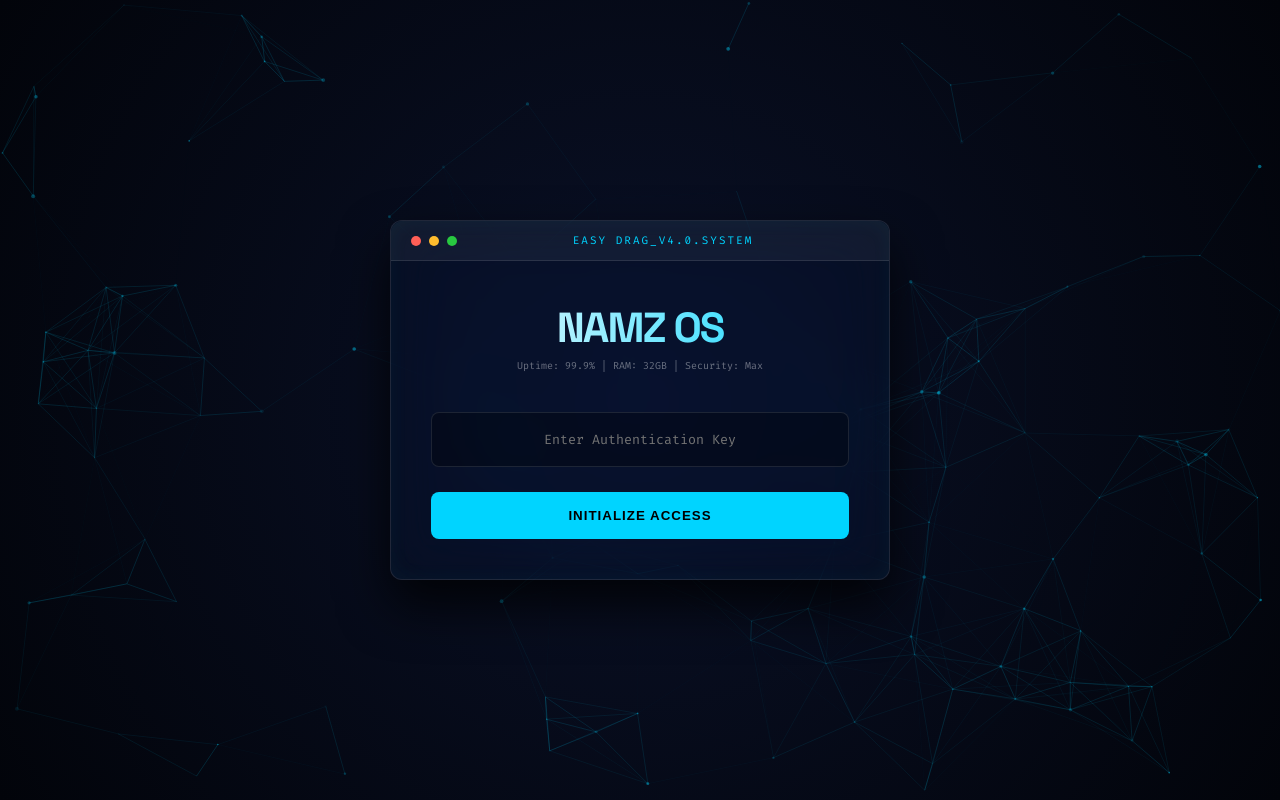
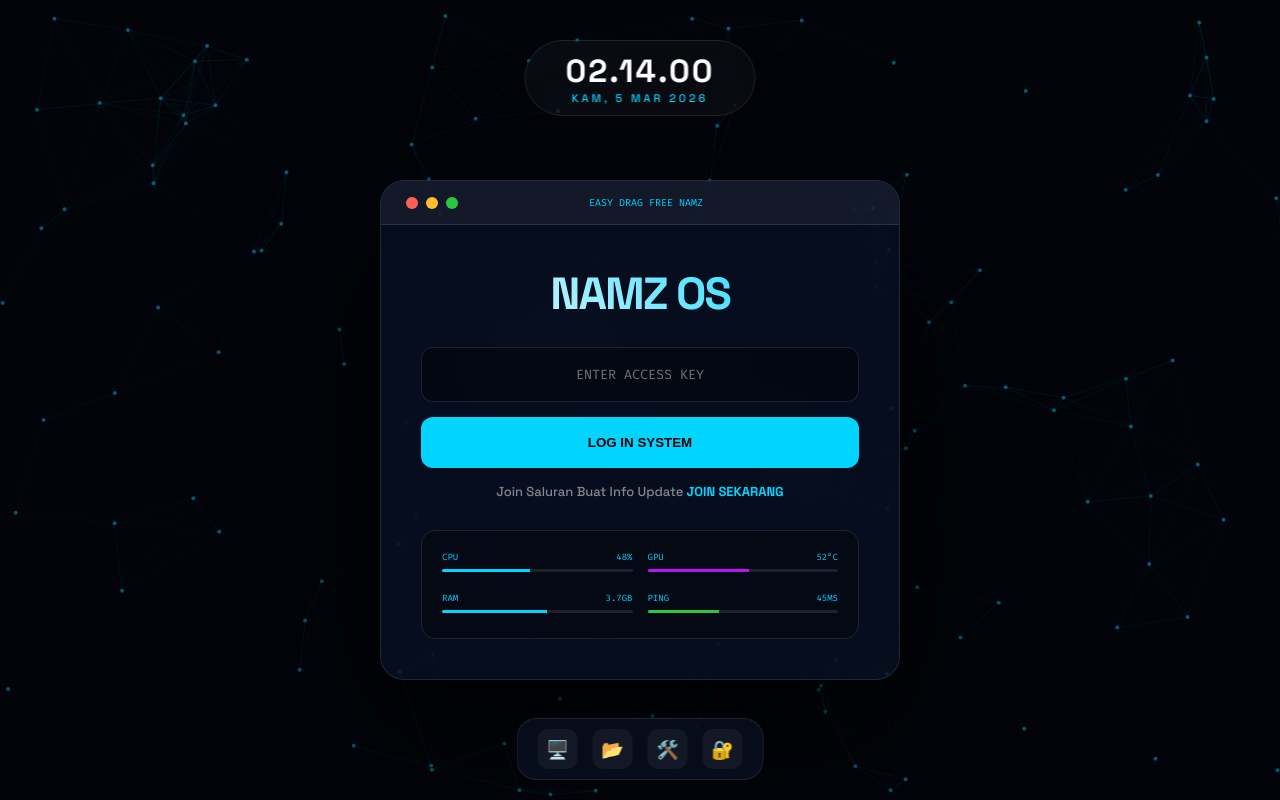
Before and after one commit to anamprojek03/namzfree, a plain HTML site: page index.html in a window 1280 px wide. Drawn offline with nearby package versions, Linux system fonts and the light colour scheme.

Commit message:
Revamp HTML structure and styles for NAMZ OS
Updated the HTML structure and styles for the NAMZ OS interface, including changes to the title, layout, and added a clock widget. Enhanced the authentication and dashboard sections for better user interaction.

```diff
--- a/index.html
+++ b/index.html
@@ -3,20 +3,21 @@
 <head>
     <meta charset="UTF-8">
     <meta name="viewport" content="width=device-width, initial-scale=1.0">
-    <title>NAMZ EASY DRAG | OS QUANTUM TERMINAL</title>
+    <title>NAMZ | EASY DRAG FREE</title>
     <link href="https://fonts.googleapis.com/css2?family=Space+Grotesk:wght@300;500;700&family=Fira+Code:wght@400&display=swap" rel="stylesheet">
     <style>
         :root {
             --primary: #00d4ff;
-            --secondary: #0051ff;
-            --dark-deep: #02040a;
-            --glass-border: rgba(255, 255, 255, 0.1);
+            --accent: #bc13fe;
+            --glass: rgba(10, 20, 40, 0.6);
+            --border: rgba(255, 255, 255, 0.1);
+            --danger: #ff5f57;
         }
 
         * { margin: 0; padding: 0; box-sizing: border-box; cursor: crosshair; }
 
         body {
-            background-color: var(--dark-deep);
+            background: #02040a;
             color: white;
             font-family: 'Space Grotesk', sans-serif;
             height: 100vh;
@@ -26,154 +27,115 @@
             align-items: center;
         }
 
-        /* Particles HD Background */
-        #particles-js {
+        /* --- BACKGROUND PARTIKEL --- */
+        #particles-js { position: fixed; top: 0; left: 0; width: 100%; height: 100%; z-index: 1; }
+
+        /* --- JAM DI TENGAH ATAS --- */
+        .clock-widget {
             position: fixed;
-            top: 0; left: 0;
-            width: 100%; height: 100%;
-            z-index: 1;
-            background: radial-gradient(circle at center, #0a1128 0%, #02040a 100%);
+            top: 40px;
+            left: 50%;
+            transform: translateX(-50%);
+            text-align: center;
+            z-index: 20;
+            background: rgba(255, 255, 255, 0.03);
+            padding: 10px 40px;
+            border-radius: 50px;
+            backdrop-filter: blur(10px);
+            border: 1px solid var(--border);
         }
+        #time { font-size: 32px; font-weight: 700; letter-spacing: 2px; }
+        #date { font-size: 11px; color: var(--primary); letter-spacing: 3px; }
 
-        /* Jendela Komputer (Glassmorphism) */
+        /* --- JENDELA PC UTAMA --- */
         .pc-window {
             position: relative;
             z-index: 10;
-            width: 500px;
-            background: rgba(10, 20, 40, 0.4);
-            backdrop-filter: blur(25px) saturate(150%);
-            -webkit-backdrop-filter: blur(25px) saturate(150%);
-            border: 1px solid var(--glass-border);
-            border-radius: 12px;
-            box-shadow: 0 25px 50px rgba(0, 0, 0, 0.8),
-                        inset 0 0 20px rgba(0, 212, 255, 0.05);
-            animation: bootUp 1.2s cubic-bezier(0.16, 1, 0.3, 1);
+            width: 520px;
+            margin-top: 60px;
+            background: var(--glass);
+            backdrop-filter: blur(40px) saturate(200%);
+            border: 1px solid var(--border);
+            border-radius: 24px;
+            box-shadow: 0 50px 150px rgba(0, 0, 0, 0.9);
+            animation: bootAnim 1s cubic-bezier(0.19, 1, 0.22, 1);
+            overflow: hidden;
         }
 
-        @keyframes bootUp {
-            from { opacity: 0; transform: scale(0.8) translateY(50px); filter: blur(10px); }
-            to { opacity: 1; transform: scale(1) translateY(0); filter: blur(0); }
-        }
+        @keyframes bootAnim { from { opacity: 0; transform: scale(0.95) translateY(20px); } to { opacity: 1; transform: scale(1) translateY(0); } }
 
-        /* Window Header */
         .window-header {
-            padding: 12px 20px;
+            padding: 15px 25px;
             background: rgba(255, 255, 255, 0.05);
-            border-bottom: 1px solid var(--glass-border);
-            display: flex;
-            justify-content: space-between;
-            align-items: center;
-            border-radius: 12px 12px 0 0;
+            border-bottom: 1px solid var(--border);
+            display: flex; justify-content: space-between; align-items: center;
         }
 
         .dots { display: flex; gap: 8px; }
-        .dot { width: 10px; height: 10px; border-radius: 50%; }
-        .red { background: #ff5f57; }
-        .yellow { background: #febc2e; }
-        .green { background: #28c840; }
+        .dot { width: 12px; height: 12px; border-radius: 50%; }
+        .red { background: var(--danger); } .yellow { background: #febc2e; } .green { background: #28c840; }
 
-        .header-title {
-            font-size: 11px;
-            font-family: 'Fira Code', monospace;
-            letter-spacing: 2px;
+        .window-body { padding: 40px; text-align: center; }
+        .brand { font-size: 45px; font-weight: 700; letter-spacing: -2px; background: linear-gradient(45deg, #fff, var(--primary)); -webkit-background-clip: text; -webkit-text-fill-color: transparent; margin-bottom: 25px; }
+
+        input {
+            width: 100%; padding: 18px; background: rgba(0, 0, 0, 0.4);
+            border: 1px solid var(--border); border-radius: 12px;
+            color: white; font-family: 'Fira Code'; outline: none;
+            transition: 0.3s; text-align: center; margin-bottom: 15px;
+        }
+        input:focus { border-color: var(--primary); box-shadow: 0 0 20px rgba(0, 212, 255, 0.2); }
+
+        .btn-exe {
+            width: 100%; padding: 18px; background: var(--primary);
+            color: #000; border: none; border-radius: 12px;
+            font-weight: 700; text-transform: uppercase; cursor: pointer; transition: 0.4s;
+            margin-bottom: 15px;
+        }
+        .btn-exe:hover { background: #fff; transform: translateY(-2px); box-shadow: 0 10px 30px rgba(0, 212, 255, 0.4); }
+
+        /* --- TEKS BELI KEY --- */
+        .buy-notice {
+            font-size: 13px;
+            color: rgba(255,255,255,0.5);
+            margin-bottom: 30px;
+        }
+        .buy-notice a {
             color: var(--primary);
-            text-transform: uppercase;
+            text-decoration: none;
+            font-weight: bold;
         }
 
-        /* Content Area */
-        .window-body {
-            padding: 40px;
-            text-align: center;
+        /* --- MONITOR CPU/GPU INTEGRATED --- */
+        .system-monitor-integrated {
+            background: rgba(0, 0, 0, 0.3);
+            border-radius: 15px;
+            padding: 20px;
+            border: 1px solid var(--border);
+            display: grid;
+            grid-template-columns: 1fr 1fr;
+            gap: 15px;
+            text-align: left;
         }
 
-        .brand {
-            font-weight: 700;
-            font-size: 42px;
-            letter-spacing: -2px;
-            margin-bottom: 5px;
-            background: linear-gradient(to right, #fff, var(--primary));
-            -webkit-background-clip: text;
-            -webkit-text-fill-color: transparent;
-        }
+        .stat-item { margin-bottom: 5px; }
+        .stat-label { font-family: 'Fira Code'; font-size: 9px; color: var(--primary); display: flex; justify-content: space-between; margin-bottom: 6px; text-transform: uppercase; }
+        .stat-bar-bg { width: 100%; height: 3px; background: rgba(255,255,255,0.1); border-radius: 2px; overflow: hidden; }
+        .stat-bar-fill { height: 100%; background: var(--primary); width: 0%; transition: width 1.5s ease-in-out; }
 
-        .system-status {
-            font-family: 'Fira Code', monospace;
-            font-size: 10px;
-            color: rgba(255, 255, 255, 0.4);
-            margin-bottom: 40px;
-        }
+        /* --- DASHBOARD VIEW --- */
+        #dashboard { display: none; }
+        .data-grid { display: grid; grid-template-columns: 1fr 1fr; gap: 12px; margin-bottom: 20px; text-align: left; }
+        .data-item { background: rgba(255,255,255,0.05); padding: 12px; border-radius: 10px; border: 1px solid var(--border); font-size: 13px; }
+        .data-label { font-size: 9px; color: var(--primary); text-transform: uppercase; margin-bottom: 4px; }
 
-        /* Input Cyber */
-        .input-box {
-            position: relative;
-            margin-bottom: 25px;
-        }
+        .dl-final { display: block; width: 100%; padding: 18px; background: transparent; border: 1px solid var(--primary); color: var(--primary); text-align: center; border-radius: 12px; text-decoration: none; font-weight: 700; transition: 0.3s; margin-bottom: 25px; }
+        .dl-final:hover { background: var(--primary); color: #000; }
 
-        input {
-            width: 100%;
-            padding: 18px;
-            background: rgba(0, 0, 0, 0.3);
-            border: 1px solid var(--glass-border);
-            border-radius: 8px;
-            color: white;
-            font-family: 'Fira Code';
-            outline: none;
-            transition: 0.3s;
-            text-align: center;
-        }
-
-        input:focus {
-            border-color: var(--primary);
-            box-shadow: 0 0 15px rgba(0, 212, 255, 0.2);
-        }
-
-        /* Button OS */
-        .btn-exe {
-            width: 100%;
-            padding: 16px;
-            background: var(--primary);
-            color: #000;
-            border: none;
-            border-radius: 8px;
-            font-weight: 700;
-            text-transform: uppercase;
-            letter-spacing: 1px;
-            cursor: pointer;
-            transition: 0.3s ease;
-        }
-
-        .btn-exe:hover {
-            background: #fff;
-            transform: translateY(-2px);
-            box-shadow: 0 10px 20px rgba(0, 212, 255, 0.4);
-        }
-
-        /* Dashboard View */
-        #dashboard { display: none; text-align: left; }
-
-        .info-row {
-            padding: 10px;
-            border-bottom: 1px solid rgba(255,255,255,0.05);
-            font-size: 13px;
-        }
-
-        .label { color: var(--primary); margin-right: 10px; }
-
-        .dl-trigger {
-            margin-top: 25px;
-            display: block;
-            text-align: center;
-            background: transparent;
-            border: 1px solid var(--primary);
-            color: var(--primary);
-            padding: 15px;
-            text-decoration: none;
-            border-radius: 8px;
-            font-weight: 600;
-            transition: 0.3s;
-        }
-
-        .dl-trigger:hover { background: var(--primary); color: black; }
+        /* --- TASKBAR --- */
+        .taskbar { position: fixed; bottom: 20px; left: 50%; transform: translateX(-50%); padding: 10px 20px; background: var(--glass); backdrop-filter: blur(20px); border: 1px solid var(--border); border-radius: 20px; display: flex; gap: 15px; z-index: 100; }
+        .task-icon { width: 40px; height: 40px; background: rgba(255,255,255,0.05); border-radius: 10px; display: flex; align-items: center; justify-content: center; transition: 0.3s; font-size: 18px; }
+        .task-icon:hover { transform: translateY(-8px); background: var(--primary); color: black; }
 
     </style>
 </head>
@@ -181,87 +143,121 @@
 
     <div id="particles-js"></div>
 
+    <div class="clock-widget">
+        <div id="time">00:00:00</div>
+        <div id="date">LOADING_OS...</div>
+    </div>
+
     <div class="pc-window" id="main-win">
         <div class="window-header">
-            <div class="dots">
-                <div class="dot red"></div>
-                <div class="dot yellow"></div>
-                <div class="dot green"></div>
-            </div>
-            <div class="header-title">Easy Drag_v4.0.system</div>
-            <div></div>
+            <div class="dots"><div class="dot red"></div><div class="dot yellow"></div><div class="dot green"></div></div>
+            <div style="font-family: 'Fira Code'; font-size: 10px; color: var(--primary);">EASY DRAG FREE NAMZ</div>
+            <div style="width: 40px;"></div>
         </div>
 
         <div class="window-body">
 
             <div id="auth-section">
                 <div class="brand">NAMZ OS</div>
-                <div class="system-status">Uptime: 99.9% | RAM: 32GB | Security: Max</div>
+                <input type="password" id="key" placeholder="ENTER ACCESS KEY" autocomplete="off">
+                <button class="btn-exe" onclick="login()">LOG IN SYSTEM</button>
 
-                <div class="input-box">
-                    <input type="text" id="passkey" placeholder="Enter Authentication Key" autocomplete="off">
+                <div class="buy-notice">
+                    Join Saluran Buat Info Update <a href="https://whatsapp.com/channel/0029VakFTZvEquiPkaGoKl0e" target="_blank">JOIN SEKARANG</a>
                 </div>
-
-                <button class="btn-exe" onclick="authenticate()">Initialize Access</button>
             </div>
 
             <div id="dashboard">
-                <h2 style="margin-bottom: 20px; font-size: 18px;">Package Info:</h2>
-                <div class="info-row"><span class="label">></span> NAME: EASY_DRAG_HS_FREE.zip</div>
-                <div class="info-row"><span class="label">></span> BUILD: 2026.03.05_v1</div>
-                <div class="info-row"><span class="label">></span> SOURCE: Global_Mediafire_CDN</div>
-                <div class="info-row"><span class="label">></span> STATUS: Ready to Fetch</div>
+                <div class="brand" style="font-size: 32px; margin-bottom: 15px;">WELCOME BUYER</div>
+                <div class="data-grid">
+                    <div class="data-item"><div class="data-label">File</div>EASY_DRAG_HS.zip</div>
+                    <div class="data-item"><div class="data-label">Status</div>READY</div>
+                    <div class="data-item"><div class="data-label">Version</div>2026_STABLE</div>
+                    <div class="data-item"><div class="data-label">Security</div>ENCRYPTED</div>
+                </div>
+                <a href="https://www.mediafire.com/file/btnsdtzb0mccqyp/EASY_DRAG_HS_FREE.zip/file" class="dl-final">DOWNLOAD NOW</a>
+            </div>
 
-                <a href="https://www.mediafire.com/file/btnsdtzb0mccqyp/EASY_DRAG_HS_FREE.zip/file" class="dl-trigger">
-                    EXECUTE DOWNLOAD
-                </a>
+            <div class="system-monitor-integrated">
+                <div class="stat-item">
+                    <div class="stat-label"><span>CPU</span><span id="cpu-val">--%</span></div>
+                    <div class="stat-bar-bg"><div class="stat-bar-fill" id="cpu-bar"></div></div>
+                </div>
+                <div class="stat-item">
+                    <div class="stat-label"><span>GPU</span><span id="gpu-val">--°C</span></div>
+                    <div class="stat-bar-bg"><div class="stat-bar-fill" id="gpu-bar" style="background: var(--accent);"></div></div>
+                </div>
+                <div class="stat-item">
+                    <div class="stat-label"><span>RAM</span><span id="ram-val">--GB</span></div>
+                    <div class="stat-bar-bg"><div class="stat-bar-fill" id="ram-bar"></div></div>
+                </div>
+                <div class="stat-item">
+                    <div class="stat-label"><span>PING</span><span id="net-val">--MS</span></div>
+                    <div class="stat-bar-bg"><div class="stat-bar-fill" id="net-bar" style="background: #28c840;"></div></div>
+                </div>
             </div>
 
         </div>
     </div>
 
+    <div class="taskbar">
+        <div class="task-icon">🖥️</div>
+        <div class="task-icon">📂</div>
+        <div class="task-icon">🛠️</div>
+        <div class="task-icon">🔐</div>
+    </div>
+
     <script src="https://cdn.jsdelivr.net/particles.js/2.0.0/particles.min.js"></script>
     <script>
+        // KONFIGURASI PARTIKEL (DIPERBANYAK)
         particlesJS("particles-js", {
             "particles": {
-                "number": { "value": 100, "density": { "enable": true, "value_area": 800 } },
+                "number": { "value": 120, "density": { "enable": true, "value_area": 800 } },
                 "color": { "value": "#00d4ff" },
-                "shape": { "type": "circle" },
-                "opacity": { "value": 0.5, "random": true },
-                "size": { "value": 2, "random": true },
-                "line_linked": { "enable": true, "distance": 150, "color": "#00d4ff", "opacity": 0.2, "width": 1 },
-                "move": { "enable": true, "speed": 1, "direction": "none", "random": true, "out_mode": "out" }
+                "opacity": { "value": 0.4 },
+                "size": { "value": 2 },
+                "line_linked": { "enable": true, "distance": 150, "color": "#00d4ff", "opacity": 0.1, "width": 1 },
+                "move": { "enable": true, "speed": 1.5 }
             },
             "interactivity": {
-                "detect_on": "canvas",
-                "events": {
-                    "onhover": { "enable": true, "mode": "grab" },
-                    "onclick": { "enable": true, "mode": "push" },
-                    "resize": true
-                },
-                "modes": {
-                    "grab": { "distance": 140, "line_linked": { "opacity": 1 } }
-                }
-            },
-            "retina_detect": true
+                "events": { "onhover": { "enable": true, "mode": "grab" } }
+            }
         });
 
-        function authenticate() {
-            const key = document.getElementById('passkey').value;
-            const valid = ["2026", "TRIAL", "ADMIN"];
+        // JAM LOGIC
+        function updateClock() {
+            const now = new Date();
+            document.getElementById('time').innerText = now.toLocaleTimeString('id-ID', {hour12: false});
+            document.getElementById('date').innerText = now.toLocaleDateString('id-ID', { weekday: 'short', day: 'numeric', month: 'short', year: 'numeric' }).toUpperCase();
+        }
+        setInterval(updateClock, 1000); updateClock();
 
-            if (valid.includes(key)) {
-                const win = document.getElementById('main-win');
-                win.style.transform = "scale(0.98)";
+        // SIMULASI CPU/GPU
+        function updateStats() {
+            const cpu = Math.floor(Math.random() * 40 + 10);
+            const gpu = Math.floor(Math.random() * 30 + 40);
+            const ram = (Math.random() * 2 + 2).toFixed(1);
+            const net = Math.floor(Math.random() * 40 + 10);
 
-                setTimeout(() => {
-                    document.getElementById('auth-section').style.display = 'none';
-                    document.getElementById('dashboard').style.display = 'block';
-                    win.style.transform = "scale(1)";
-                }, 400);
-            } else {
-                alert("ACCESS DENIED: Kernel Mismatch!");
-            }
+            document.getElementById('cpu-bar').style.width = cpu + '%';
+            document.getElementById('cpu-val').innerText = cpu + '%';
+            document.getElementById('gpu-bar').style.width = gpu + '%';
+            document.getElementById('gpu-val').innerText = gpu + '°C';
+            document.getElementById('ram-bar').style.width = (ram*15) + '%';
+            document.getElementById('ram-val').innerText = ram + 'GB';
+            document.getElementById('net-bar').style.width = net + '%';
+            document.getElementById('net-val').innerText = net + 'ms';
+        }
+        setInterval(updateStats, 2000); updateStats();
+
+        // LOGIN LOGIC
+        function login() {
+            const val = document.getElementById('key').value;
+            const valid = ["2026"];
+            if (valid.includes(val.toUpperCase())) {
+                document.getElementById('auth-section').style.display = 'none';
+                document.getElementById('dashboard').style.display = 'block';
+            } else { alert("ACCESS DENIED! JOIN SALURAN DULU BRO."); }
         }
     </script>
 </body>
```
